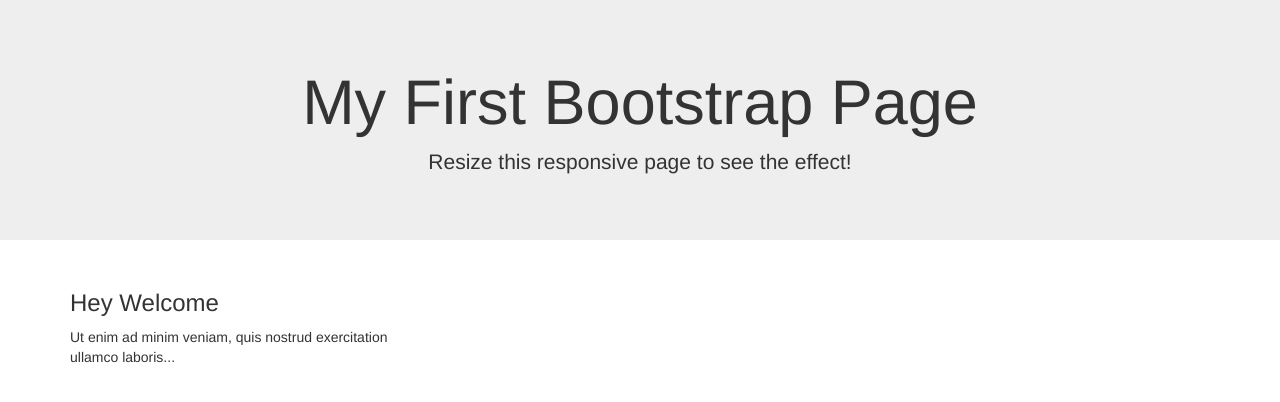
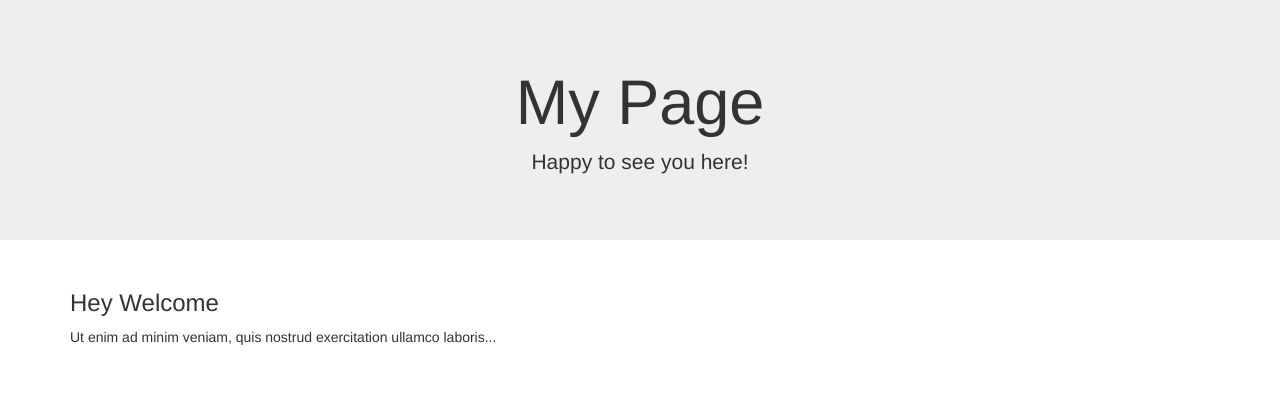
Before and after one commit to Saikat2019/Saikat2019.github.io, a plain HTML site: page index.html in a window 1280 px wide. Drawn offline with nearby package versions, Linux system fonts and the light colour scheme.

Commit message:
modified index

```diff
--- a/index.html
+++ b/index.html
@@ -14,13 +14,13 @@
 <body>
 
 <div class="jumbotron text-center">
-  <h1>My First Bootstrap Page</h1>
-  <p>Resize this responsive page to see the effect!</p>
+  <h1>My Page</h1>
+  <p>Happy to see you here!</p>
 </div>
 
 <div class="container">
   <div class="row">
-    <div class="col-sm-4">
+    <div class="col-sm-5">
       <h3>Hey Welcome</h3>
       <p>Ut enim ad minim veniam, quis nostrud exercitation ullamco laboris...</p>
     </div>
```
